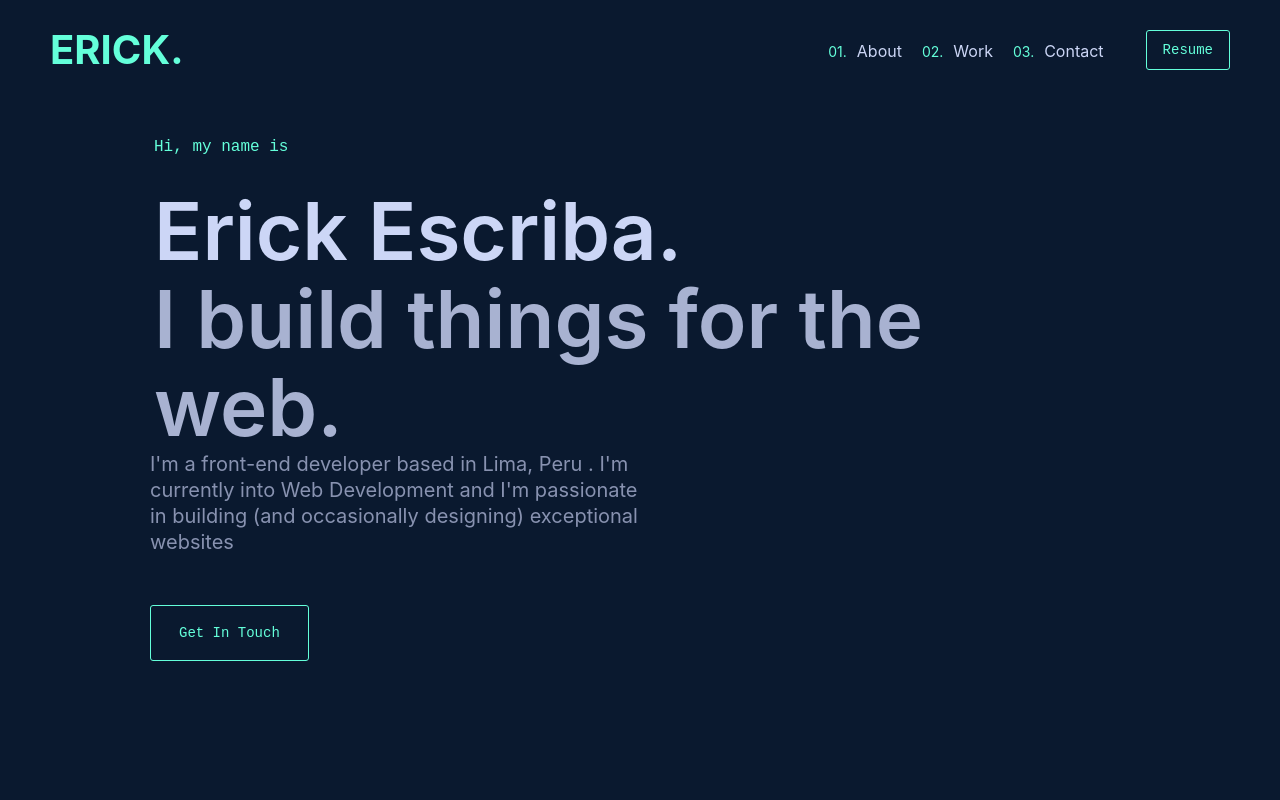
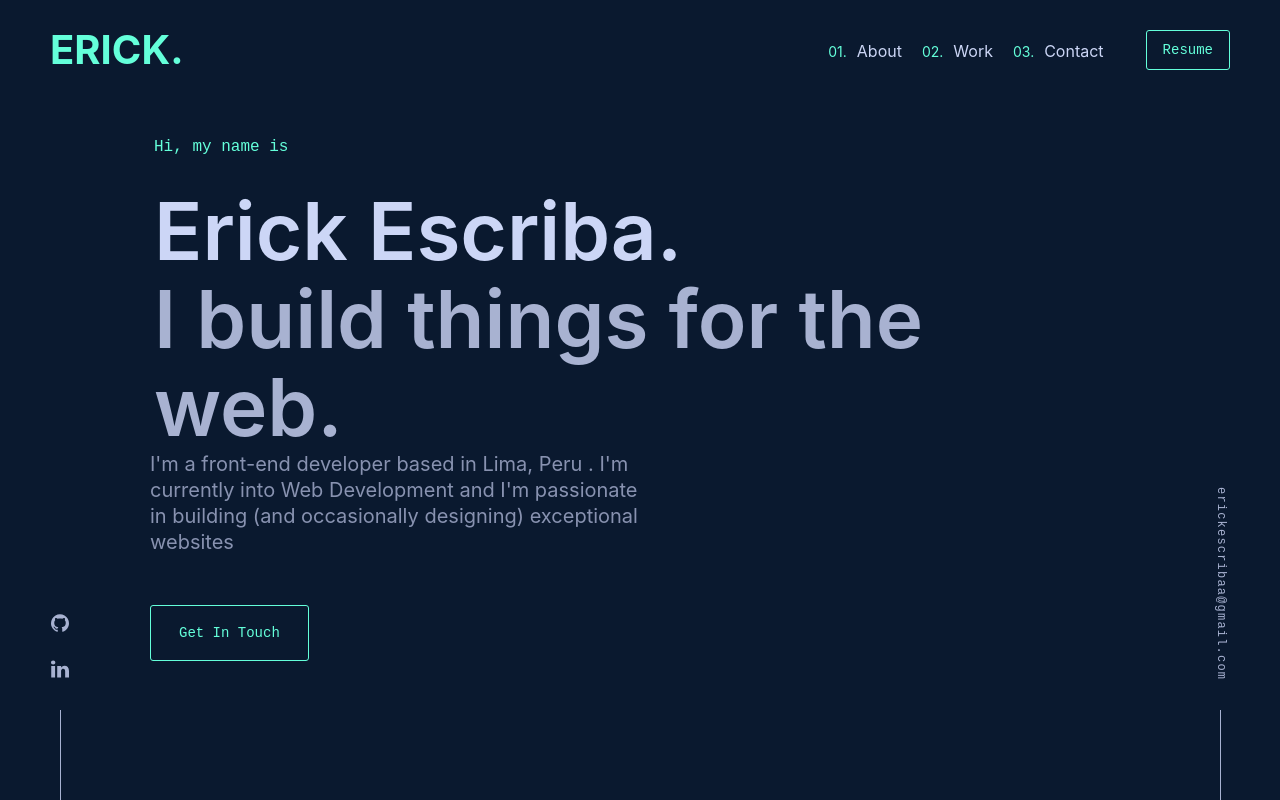
Before and after one commit to Aireck2/gatsby-ts, a Gatsby site: page / in a window 1280 px wide. Built offline with nearby package versions, Linux system fonts and the light colour scheme; Gatsby itself is replaced by a stand-in of ours.

Commit message:
feat: implement side social and email to layout (#17)

```diff
--- a/src/components/Layout/Layout.tsx
+++ b/src/components/Layout/Layout.tsx
@@ -1,4 +1,5 @@
 import { Header } from "@components/Header"
+import { Email, Social } from "@components/SideActions"
 import React from "react"
 import "./layout.scss"
 
@@ -12,6 +13,8 @@ export const Layout: React.FC = ({ children }) => {
           height: "100vh",
         }}
       >
+        <Email />
+        <Social />
         <>{children}</>
       </main>
     </>
```
